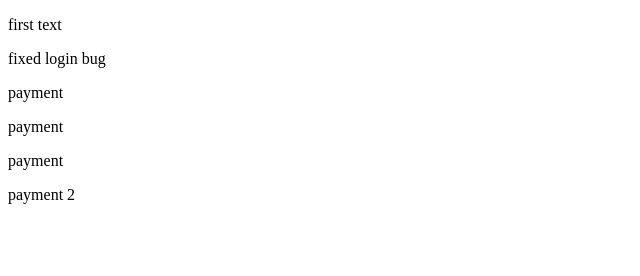
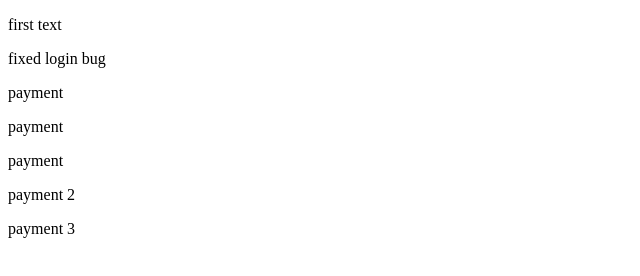
Before and after one commit to Ayoub-Chrigui/crashcourse, a plain HTML site: page index.html in a window 1280 px wide. Shown: the full height of the page, 0-640 px from the left. Drawn offline with Linux system fonts and the light colour scheme.

Commit message:
enhanced feature payment

```diff
--- a/index.html
+++ b/index.html
@@ -12,5 +12,6 @@
     <p>payment</p>
     <p>payment</p>
     <p>payment 2</p>
+    <p>payment 3</p>
   </body>
 </html>
```
